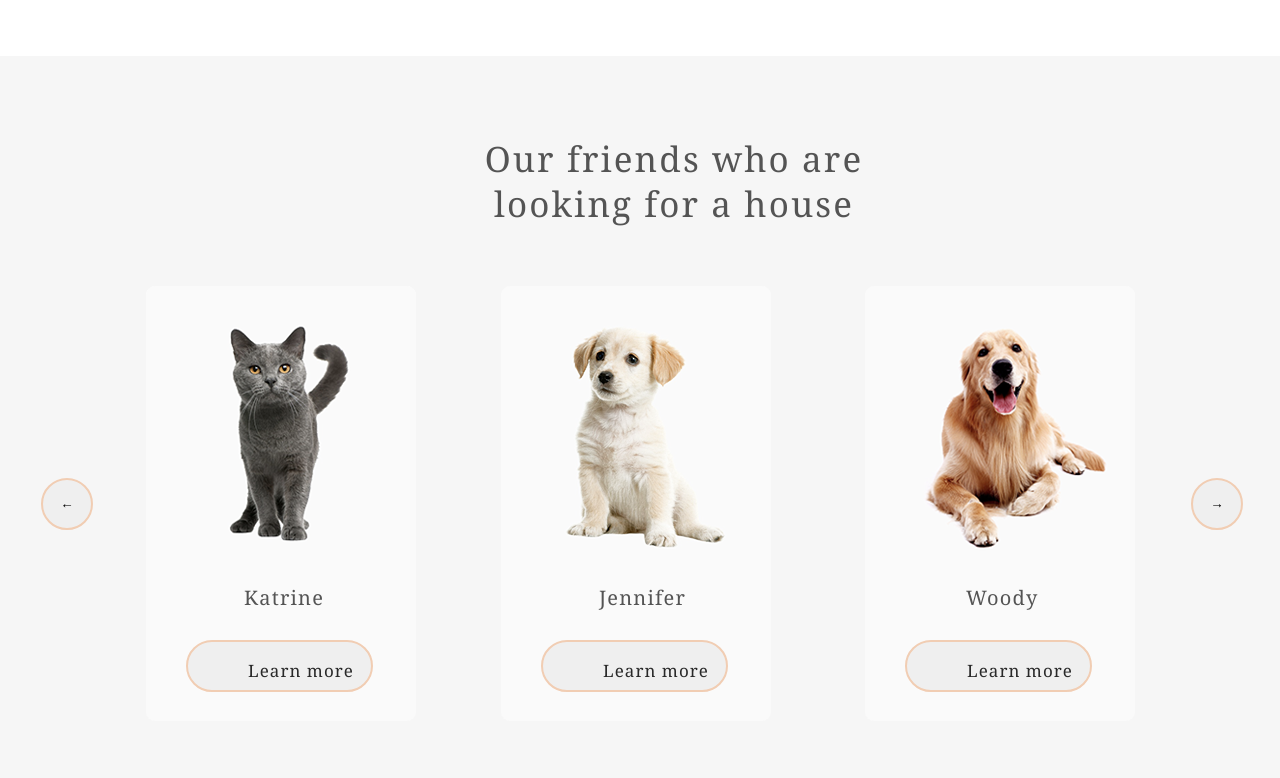
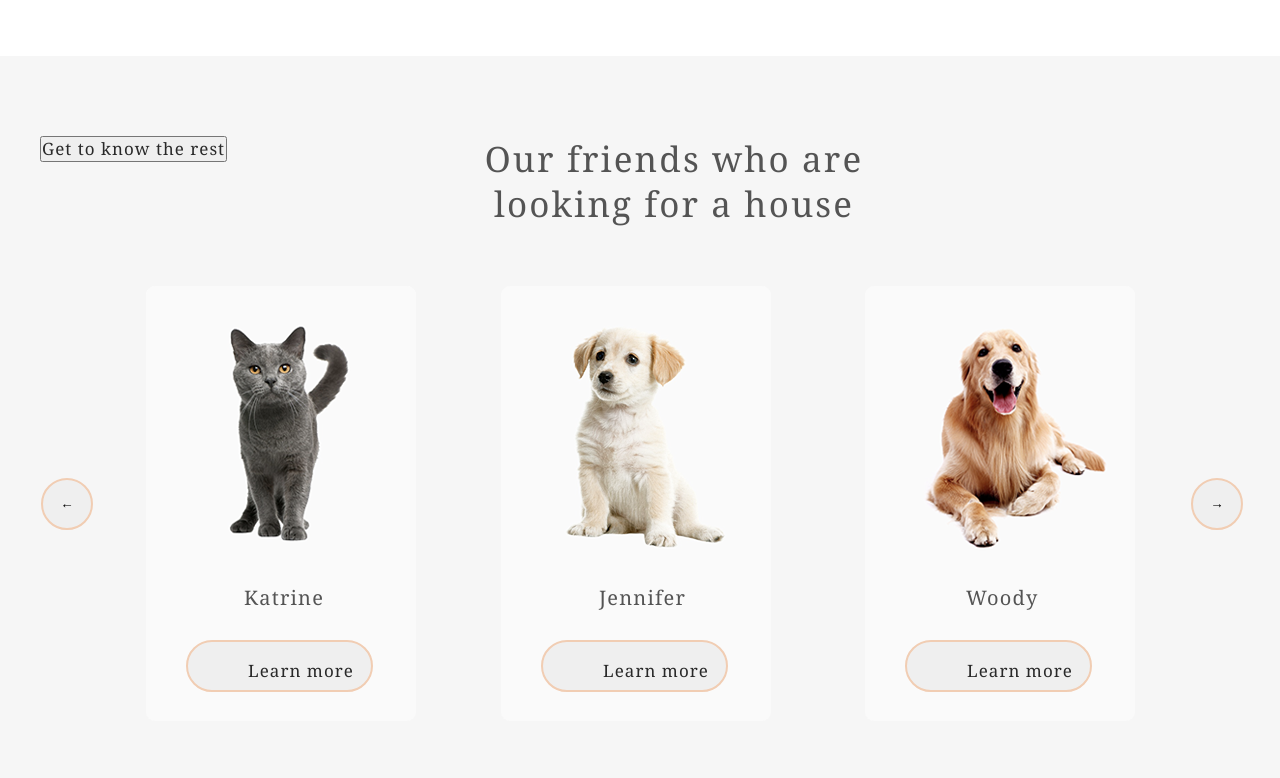
Before and after one commit to zanguraa/SHELTER, a plain HTML site: page pages/main/index.html in a window 1280 px wide. Shown: the part 1440-2218 px from the top of the page. Drawn offline with Linux system fonts and the light colour scheme; files whose address does not match are found by name.

Commit message:
feat: change correct styles

```diff
--- a/pages/main/styles.css
+++ b/pages/main/styles.css
@@ -553,18 +553,17 @@ color: #545454;
     color: #292929;
   }
 
-  .button-rest {
+  button-rest {
     display: flex;
     flex-direction: column;
     align-items: center;
-  padding: 15px 45px;
+    padding: 15px 18px;
     position: absolute;
     width: 261px;
     height: 52px;
     left: 470px;
     top: 645px;
     border: #F1CDB3;
-/* color-primary */
     background: #F1CDB3;
     border-radius: 100px;
   }
```
Lines whose indentation alone changed are shown as unchanged.
